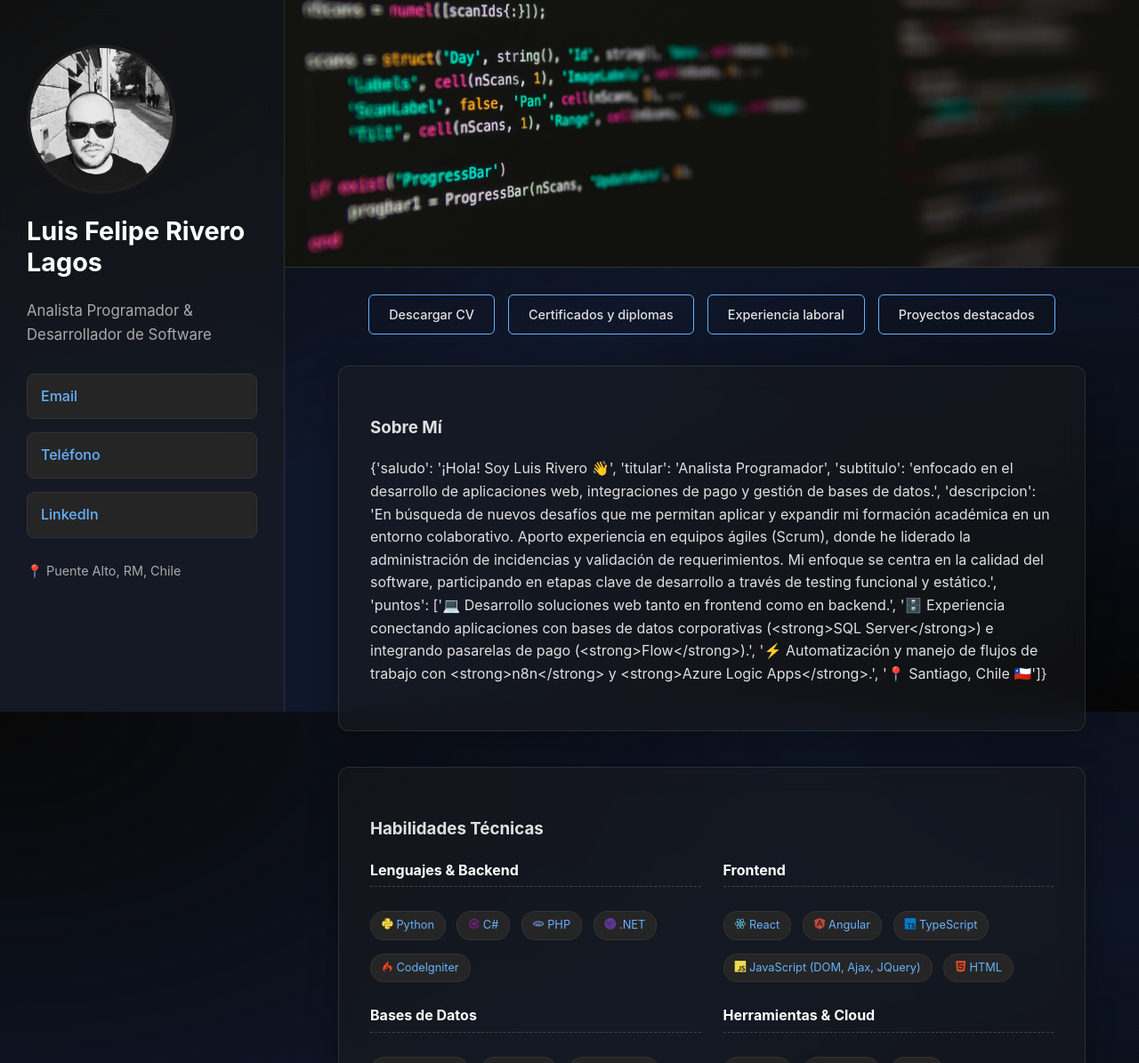
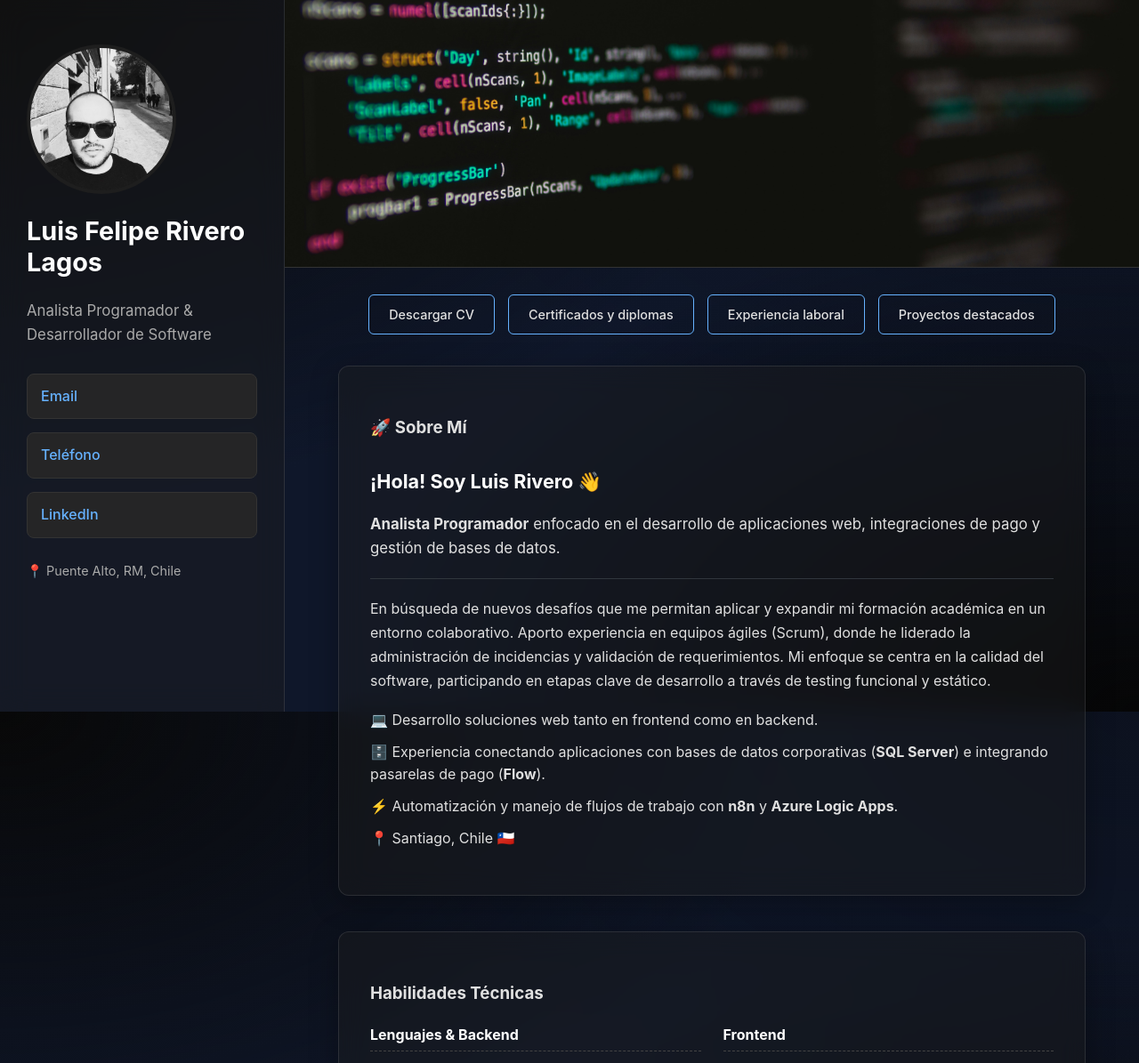
Before and after one commit to gel32/mi-portafolio, a Flask app: page / in a window 1280 px wide. Shown: the top 1195 px of the page at 89% size. Run offline with Flask 3, Linux system fonts and the light colour scheme.

Commit message:
Actualiza plantilla index.html para renderizar la nueva sección Sobre Mí

```diff
--- a/templates/index.html
+++ b/templates/index.html
@@ -41,8 +41,23 @@
             <!-- SECCIONES DE INFORMACIÓN -->
             <div class="contenido-interno">
                 <section id="sobre-mi">
-                    <h3>Sobre Mí</h3>
-                    <p>{{ sobre_mi }}</p>
+                    <h3>🚀 Sobre Mí</h3>
+                    <h4 style="font-size: 1.35rem; margin-bottom: 10px; color: #ffffff;">{{ sobre_mi.saludo }}</h4>
+                    <p style="font-size: 1.05rem; margin-bottom: 16px;">
+                        <strong>{{ sobre_mi.titular }}</strong> {{ sobre_mi.subtitulo }}
+                    </p>
+
+                    <hr style="border: 0; border-top: 1px solid #30363d; margin: 20px 0;">
+
+                    <p style="line-height: 1.7; margin-bottom: 18px;">
+                        {{ sobre_mi.descripcion }}
+                    </p>
+
+                    <ul style="list-style: none; padding-left: 0; display: flex; flex-direction: column; gap: 10px;">
+                        {% for punto in sobre_mi.puntos %}
+                        <li style="line-height: 1.6;">{{ punto | safe }}</li>
+                        {% endfor %}
+                    </ul>
                 </section>
 
                 <section id="habilidades">
```
